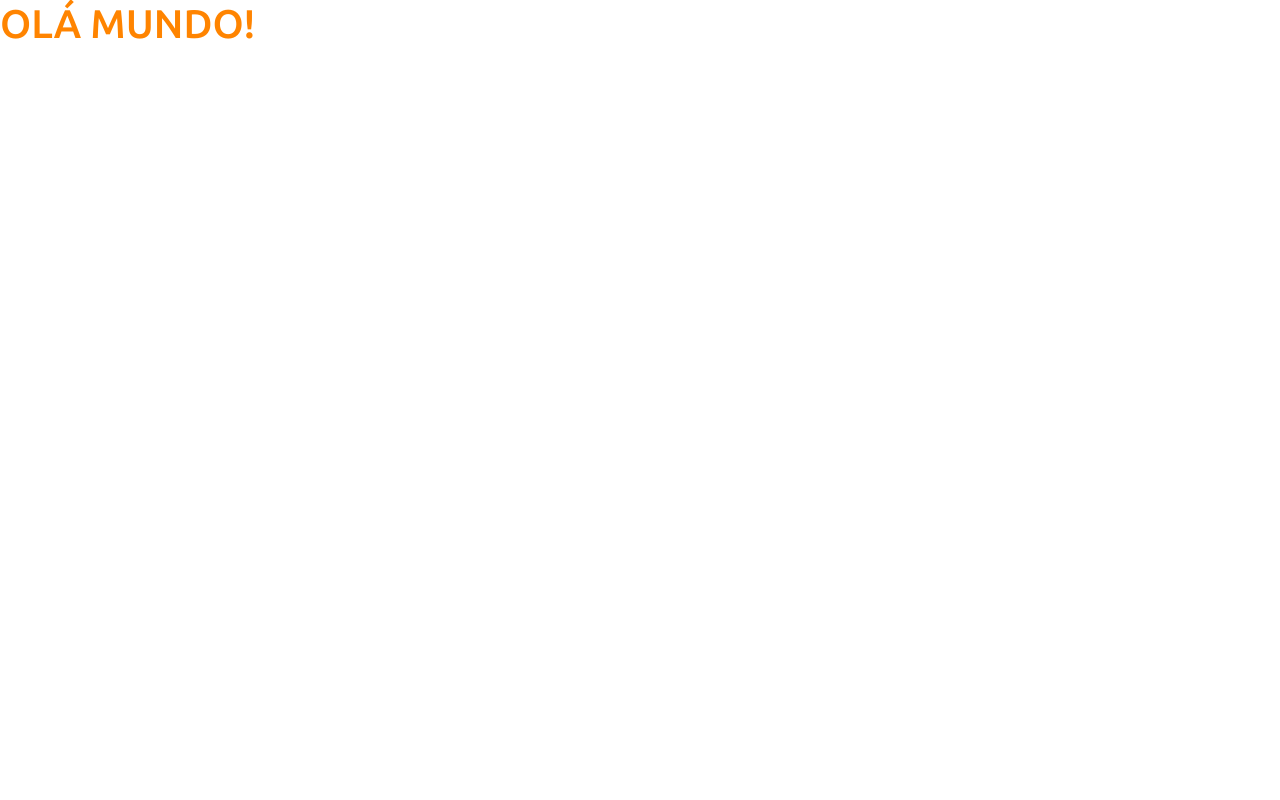
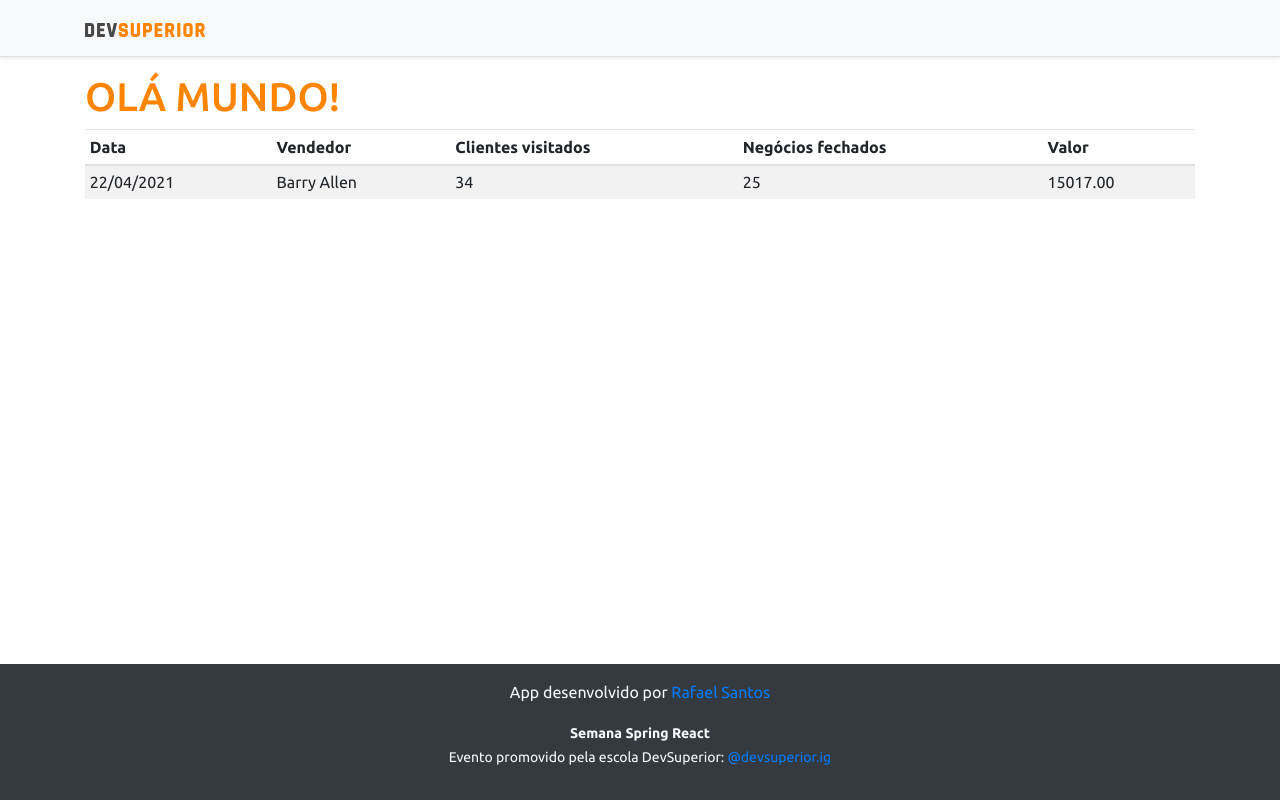
Before and after one commit to Erickkuroi19/projeto-sds3, a React (Create React App) app in the folder frontend/: page / in a window 1280 px wide. Built offline with nearby package versions, Linux system fonts and the light colour scheme.

Commit message:
Componentes saticos basicos

```diff
--- a/frontend/src/App.tsx
+++ b/frontend/src/App.tsx
@@ -1,10 +1,21 @@
+import Footer from "components/Footer";
+import NavBar from "components/Navbar";
+import DataTable from"components/DataTable";
+
 
 function App() {
   return (
-    <div >
-      <h1 className="text-primary">OLÁ MUNDO!</h1>
-    </div>
+    <>
+      <NavBar />
+      <div className="container">
+        <h1 className="text-primary">OLÁ MUNDO!</h1>
+        <DataTable />
+      </div>
+
+      <Footer />
+    </>
   );
+
 }
 
 export default App;
--- /dev/null
+++ b/frontend/src/components/DataTable/index.tsx
@@ -0,0 +1,28 @@
+function DataTable() {
+    return (
+        <div className="table-responsive">
+        <table className="table table-striped table-sm">
+            <thead>
+                <tr>
+                    <th>Data</th>
+                    <th>Vendedor</th>
+                    <th>Clientes visitados</th>
+                    <th>Negócios fechados</th>
+                    <th>Valor</th>
+                </tr>
+            </thead>
+            <tbody>
+                <tr>
+                    <td>22/04/2021</td>
+                    <td>Barry Allen</td>
+                    <td>34</td>
+                    <td>25</td>
+                    <td>15017.00</td>
+                </tr>
+            </tbody>
+        </table>
+    </div>
+    );
+}
+
+export default DataTable;
--- /dev/null
+++ b/frontend/src/components/Footer/index.tsx
@@ -0,0 +1,13 @@
+function Footer() {
+    return (
+        <footer className="footer mt-auto py-3 bg-dark">
+            <div className="container">
+                <p className="text-light">App desenvolvido por <a href="https://github.com/Erickkuroi19" target="_blank" rel="noreferrer">Rafael Santos</a></p>
+                <p className="text-light"><small><strong>Semana Spring React</strong><br />
+                    Evento promovido pela escola DevSuperior: <a href="https://instagram.com/devsuperior.ig" target="_blank" rel="noreferrer">@devsuperior.ig</a></small></p>
+            </div>
+        </footer>
+    );
+}
+
+export default Footer;
--- /dev/null
+++ b/frontend/src/components/Navbar/index.tsx
@@ -0,0 +1,15 @@
+import ImgDsDark from 'assets/img/ds-dark.svg'
+
+function NavBar() {
+    return (
+        <div className="d-flex flex-column flex-md-row align-items-center p-3 px-md-4 mb-3 bg-light border-bottom shadow-sm">
+        <div className="container">
+          <nav className="my-2 my-md-0 mr-md-3">
+            <img src={ImgDsDark} alt="DevSuperior" width="120" />
+          </nav>
+        </div>
+      </div>
+    );
+}
+
+export default NavBar;
```
Also changed, not shown: frontend/src/assets/img/ds-dark.svg (added).
